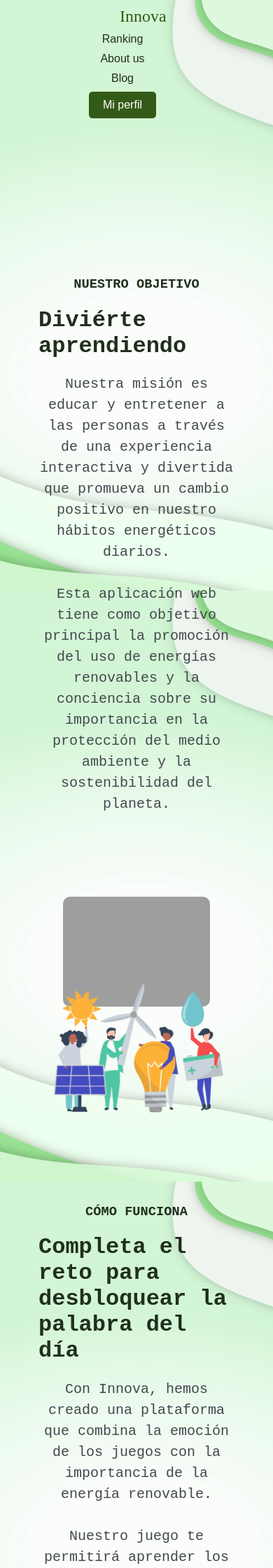
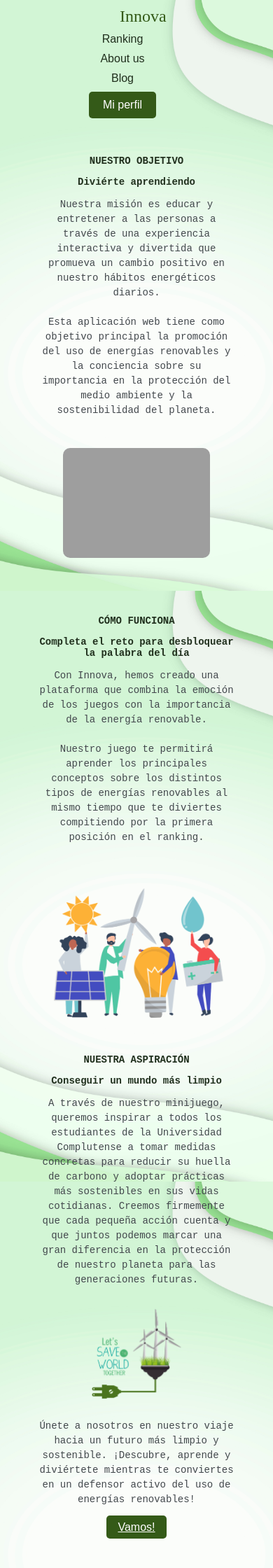
Before and after one commit to dprieto96/TFG, a PHP site: page /app/view/aboutUs.php in a window 390 px wide. Shown: the top 2240 px of the page at 70% size. Run offline with PHP 8.4, Linux system fonts and the light colour scheme; the visitor is signed in with stand-in values (Sample User, id 1); some libraries are stand-ins or nearby versions; grey boxes are pictures that could not be loaded.

Commit message:
Ajustes css móvil about us

```diff
--- a/public/css/styleAboutUs.css
+++ b/public/css/styleAboutUs.css
@@ -223,3 +223,73 @@ footer a {
     border: 2px solid #009879;
     color:#009879
 }
+
+
+
+
+/* Añadir reglas específicas para dispositivos móviles */
+@media (max-width: 768px) {
+    main {
+        margin-top: 20vh;
+    }
+
+    /* Ajustar el tamaño del texto para dispositivos móviles */
+    .card h1, .card h3, .card p {
+        font-size: 14px;
+        text-align: center;
+    }
+
+    /* Ajustar el tamaño de la imagen para dispositivos móviles */
+    .card img {
+        width: 75%;
+    }
+
+    /* Cambiar la disposición de los elementos en dispositivos móviles */
+    .card {
+        flex-direction: column;
+        gap: 5%;
+    }
+
+    /* Ajustar el padding de card4 en dispositivos móviles */
+    #card4 {
+        padding-bottom: 5%;
+    }
+
+    /* Añadir márgenes inferiores a los párrafos */
+    .text p {
+        margin-bottom: 15px;
+    }
+
+    /* Ajustar el tamaño del botón en dispositivos móviles */
+    #card4 a {
+        padding: 8px 16px;
+        font-size: 16px;
+    }
+
+    /* Ajustar el tamaño del footer en dispositivos móviles */
+    footer {
+        padding: 20px 0;
+    }
+
+    /* Ajustar el tamaño del texto de derechos de autor en dispositivos móviles */
+    .copyright p {
+        font-size: 14px;
+    }
+
+    /* Cambiar el orden de los elementos dentro de card2 en dispositivos móviles */
+    #card2 {
+        display: flex;
+        flex-direction: column-reverse; /* Cambia el orden de los elementos */
+    }
+
+    /* Ajustar el estilo del texto en dispositivos móviles */
+    #card2 .text {
+        margin-bottom: -10px; /* Espacio entre el texto y la imagen */
+        margin-top: 40px;
+    }
+
+    /* Ajustar el estilo de la imagen en dispositivos móviles */
+    #card2 .img {
+        margin-top: 20px; /* Espacio entre la imagen y el texto */
+    }
+}
```
